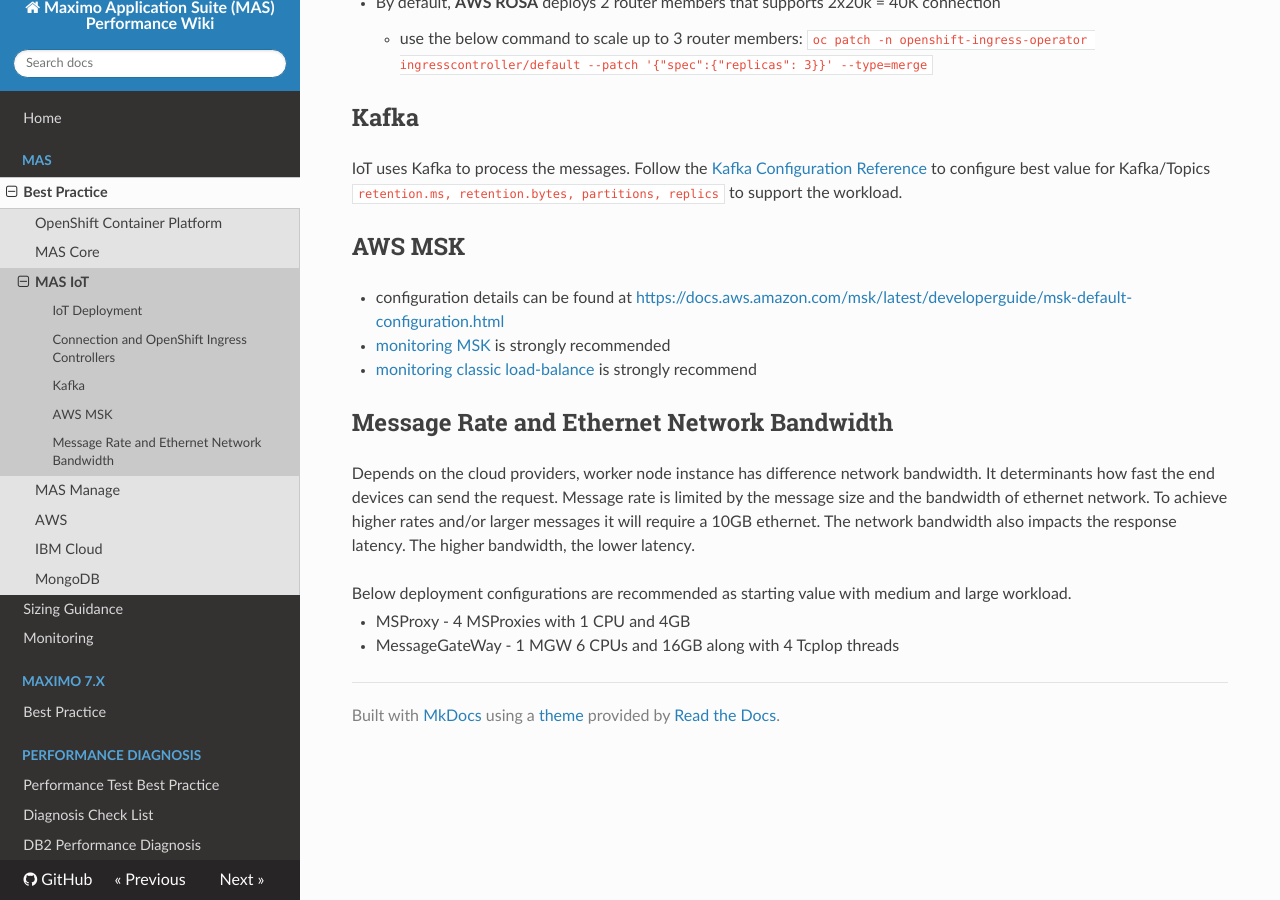
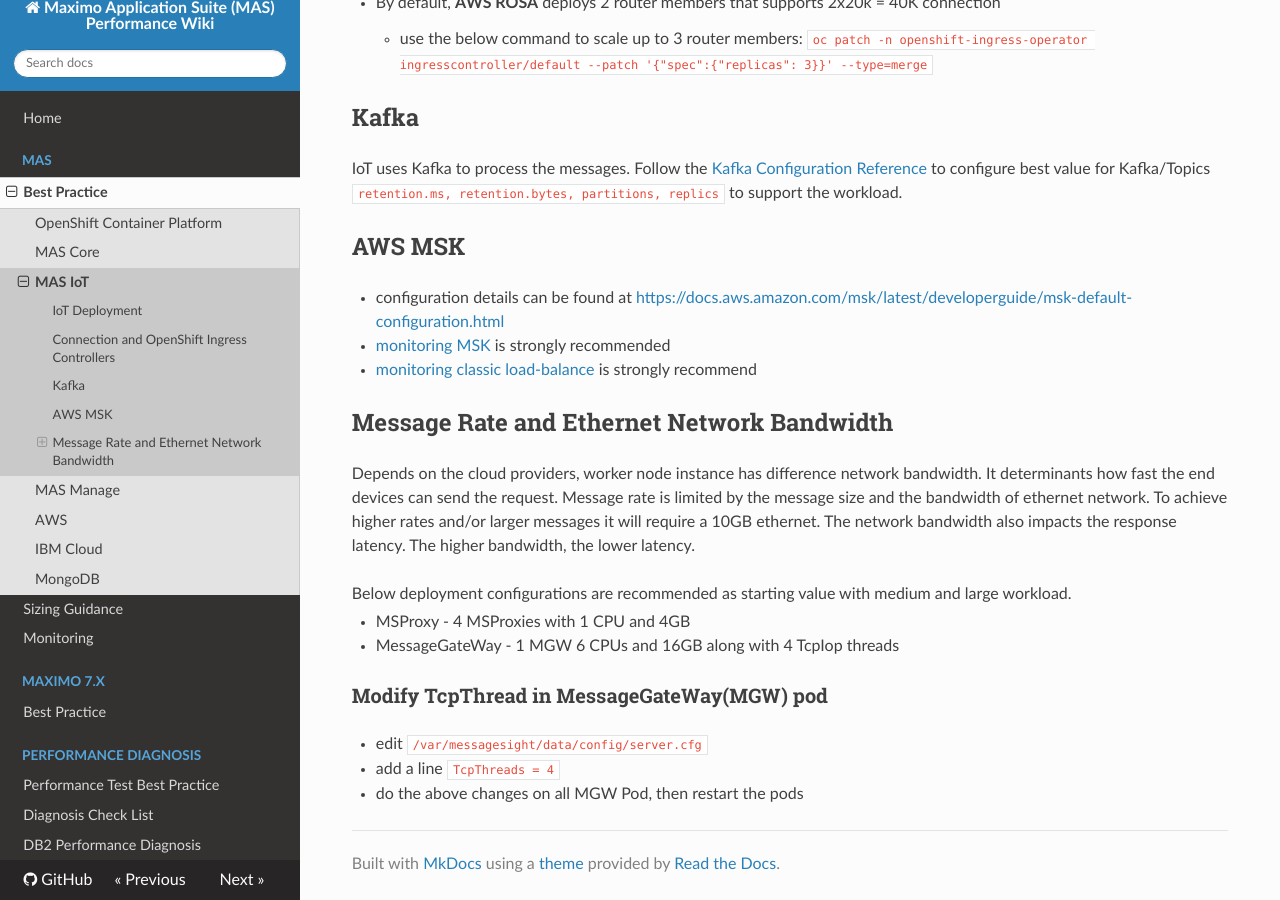
Before and after one commit to ibm-mas/mas-performance, an MkDocs documentation site: the page built from docs/mas/iot/bestpractice.md, in a window 1280 px wide and 900 px high, scrolled down 772 px. Built offline with MkDocs 1.6.1, drawn with Linux system fonts in a browser that asks for light colours; nearby versions of some CDN libraries.

Commit message:
update iot page with MGW Configuration

```diff
--- a/docs/mas/iot/bestpractice.md
+++ b/docs/mas/iot/bestpractice.md
@@ -51,3 +51,8 @@
 
 * MSProxy - 4 MSProxies with 1 CPU and 4GB
 * MessageGateWay - 1 MGW 6 CPUs and 16GB along with 4 TcpIop threads
+
+### Modify TcpThread in MessageGateWay(MGW) pod
+- edit `/var/messagesight/data/config/server.cfg`
+- add a line  `TcpThreads = 4`
+- do the above changes on all MGW Pod, then restart the pods
```
